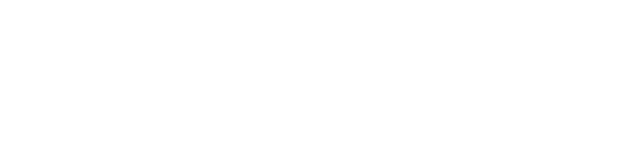
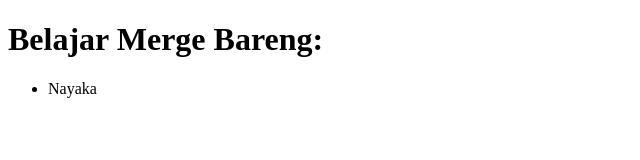
Before and after one commit to nayakayp/belajar-merge, a plain HTML site: page index.html in a window 1280 px wide. Shown: the whole page, without its empty margins (0-640 px from the left). Drawn offline with Linux system fonts and the light colour scheme.

Commit message:
first commit

```diff
--- a/index.html
+++ b/index.html
@@ -3,5 +3,12 @@
   <head>
     <title>Belajar Merge</title>
   </head>
-  <body></body>
+  <body>
+    <h1>Belajar Merge Bareng:</h1>
+    <ul>
+      <li>
+      Nayaka
+      </li>
+    </ul>
+  </body>
 </html>
```
